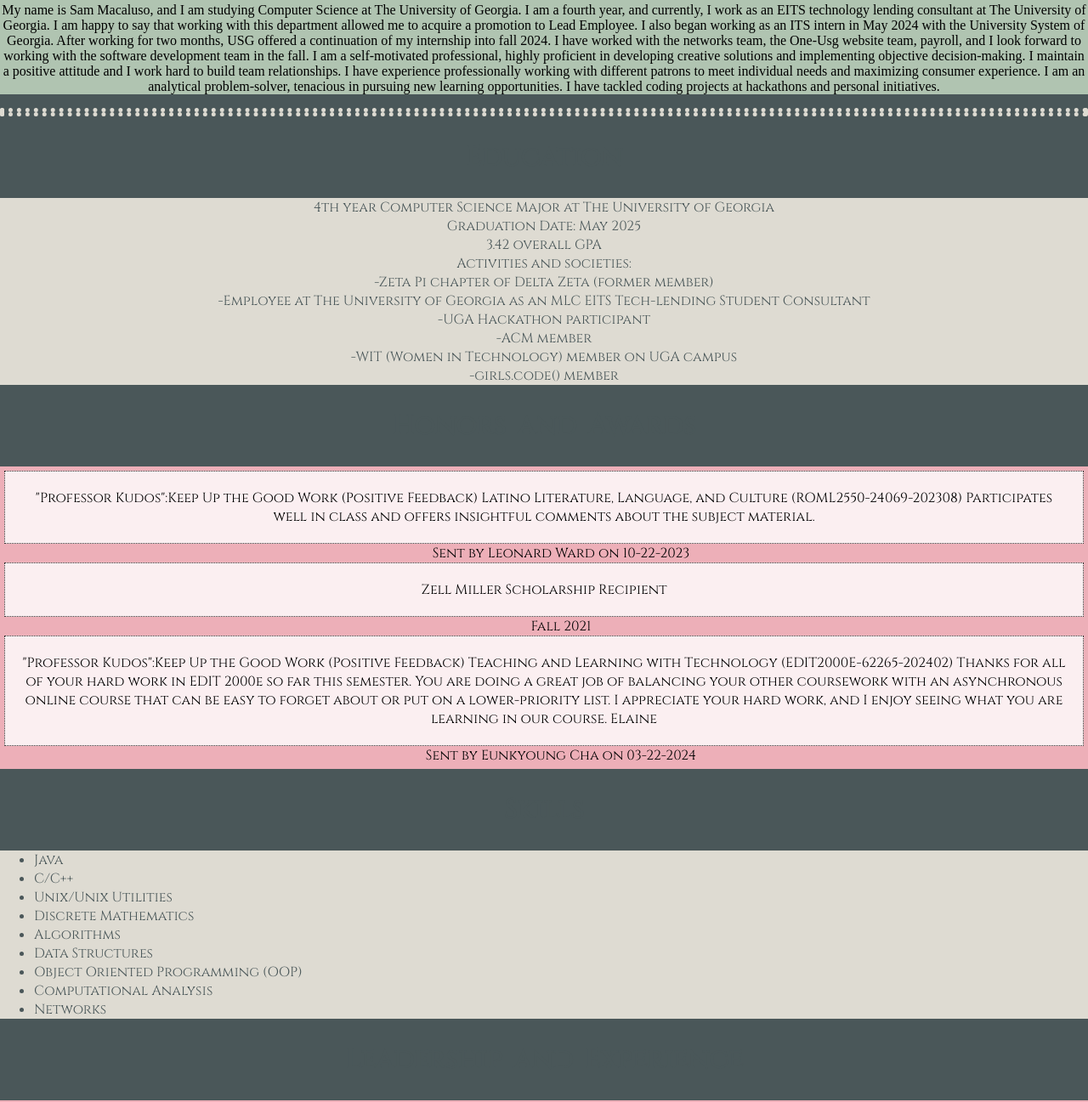
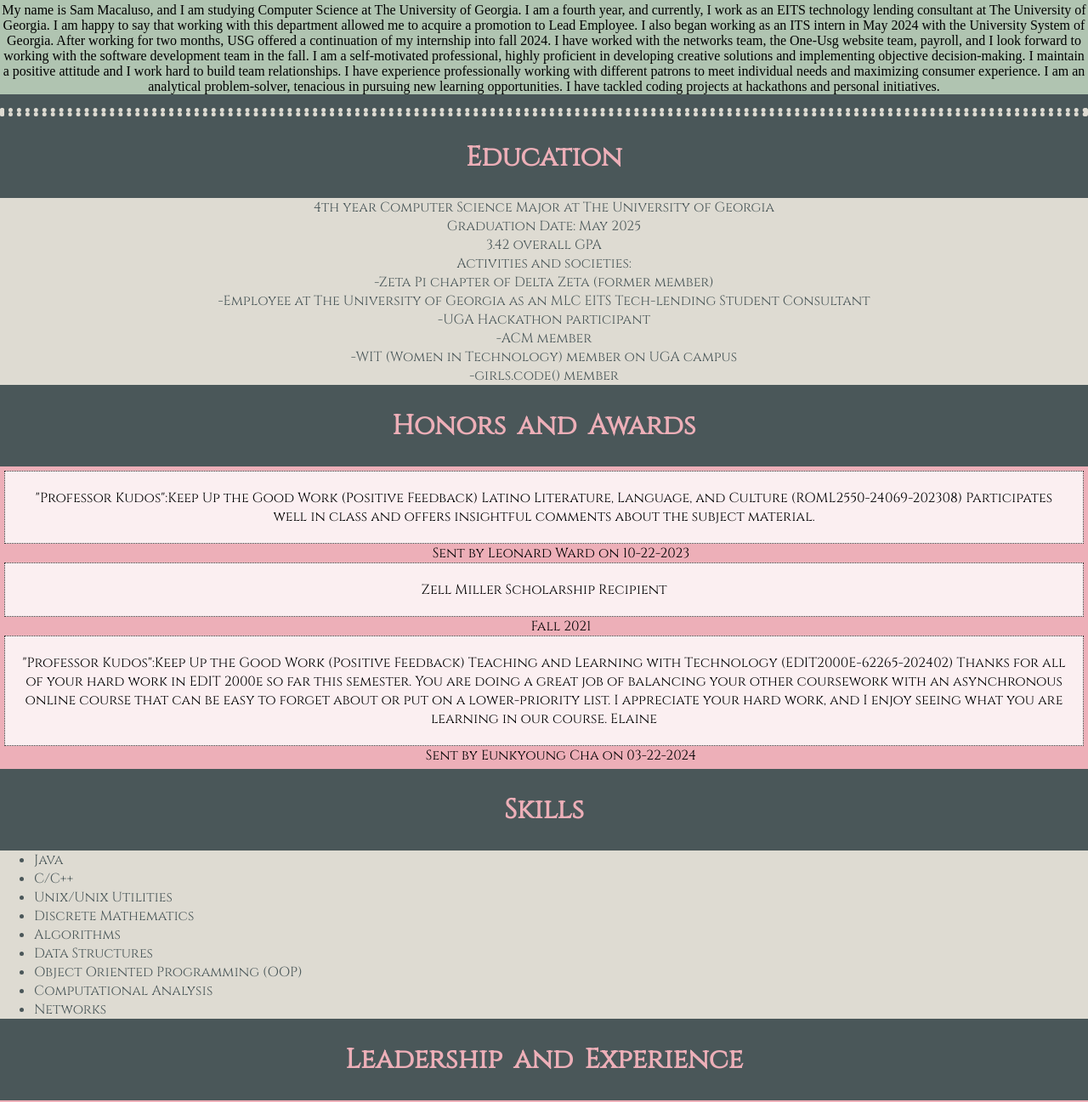
Before and after one commit to scm68525/cv, a plain HTML site: page cv/index.html in a window 1280 px wide. Shown: the part 482-1779 px from the top of the page at 85% size. Drawn offline with Linux system fonts and the light colour scheme; a web font is replaced by a local one.

Commit message:
Update style.css

```diff
--- a/cv/css/style.css
+++ b/cv/css/style.css
@@ -20,6 +20,7 @@
     justify-content: space-between;
     align-items: center;
     text-align: center;
+
 
 
 }
@@ -110,7 +111,7 @@
         text-align: center;
         font-size: 2em;
         word-spacing: 5px;
-        color:#4A5759;
+        color:#EDAFB8;
 }
 .awards{
     font-family: Cinzel, serif;
@@ -118,7 +119,7 @@
         text-align: center;
         font-size: 2em;
         word-spacing: 5px;
-        color:#4A5759;
+        color:#EDAFB8;
 }
 .skills{
     font-family: Cinzel, serif;
@@ -126,14 +127,14 @@
         text-align: center;
         font-size: 2em;
         word-spacing: 5px;
-        color:#4A5759;
+        color:#EDAFB8;
 }
 .experience{
     font-family: Cinzel, serif;
         text-align: center;
         font-size: 2em;
         word-spacing: 5px;
-        color:#4A5759;
+        color:#EDAFB8;
 }
 .projects{
     font-family: Cinzel, serif;
@@ -141,7 +142,7 @@
         text-align: center;
         font-size: 2em;
         word-spacing: 5px;
-        color:#4A5759;
+        color:#EDAFB8;
 }
 
 .eduParagraph{
```
